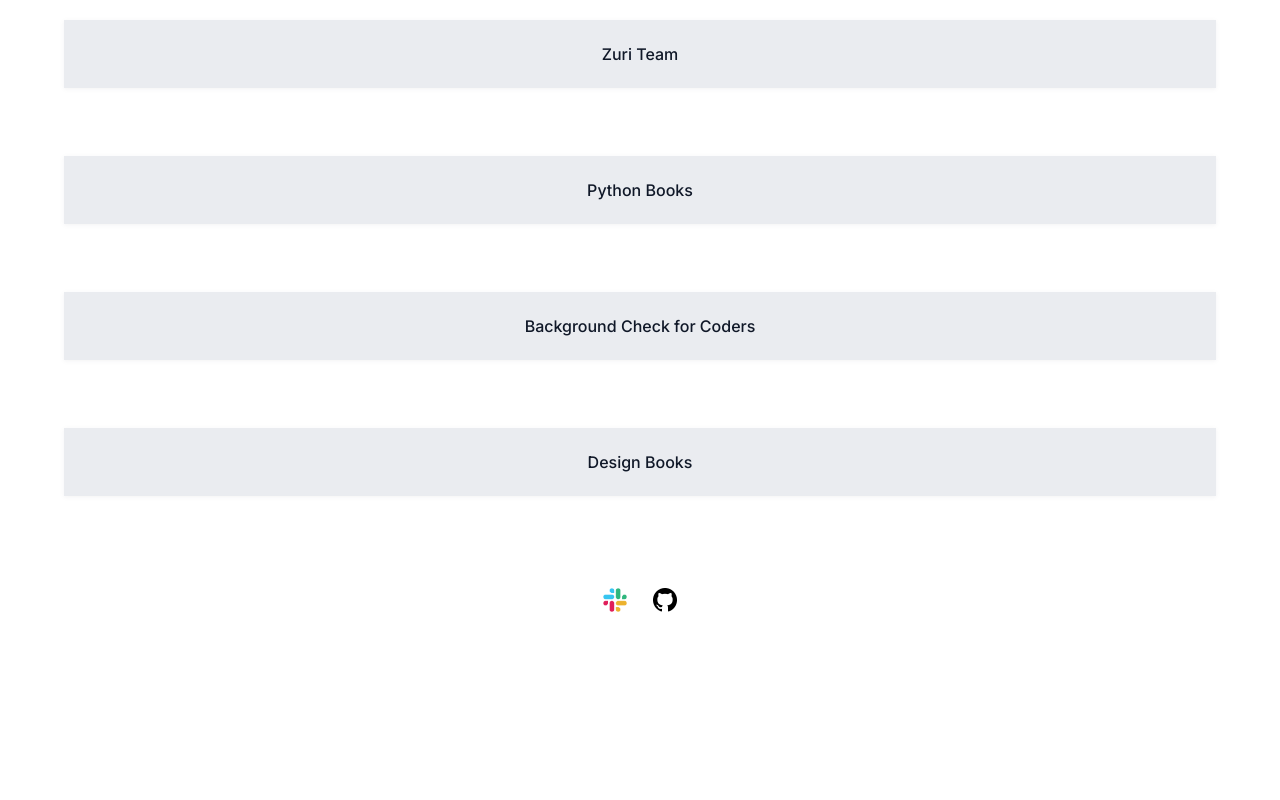
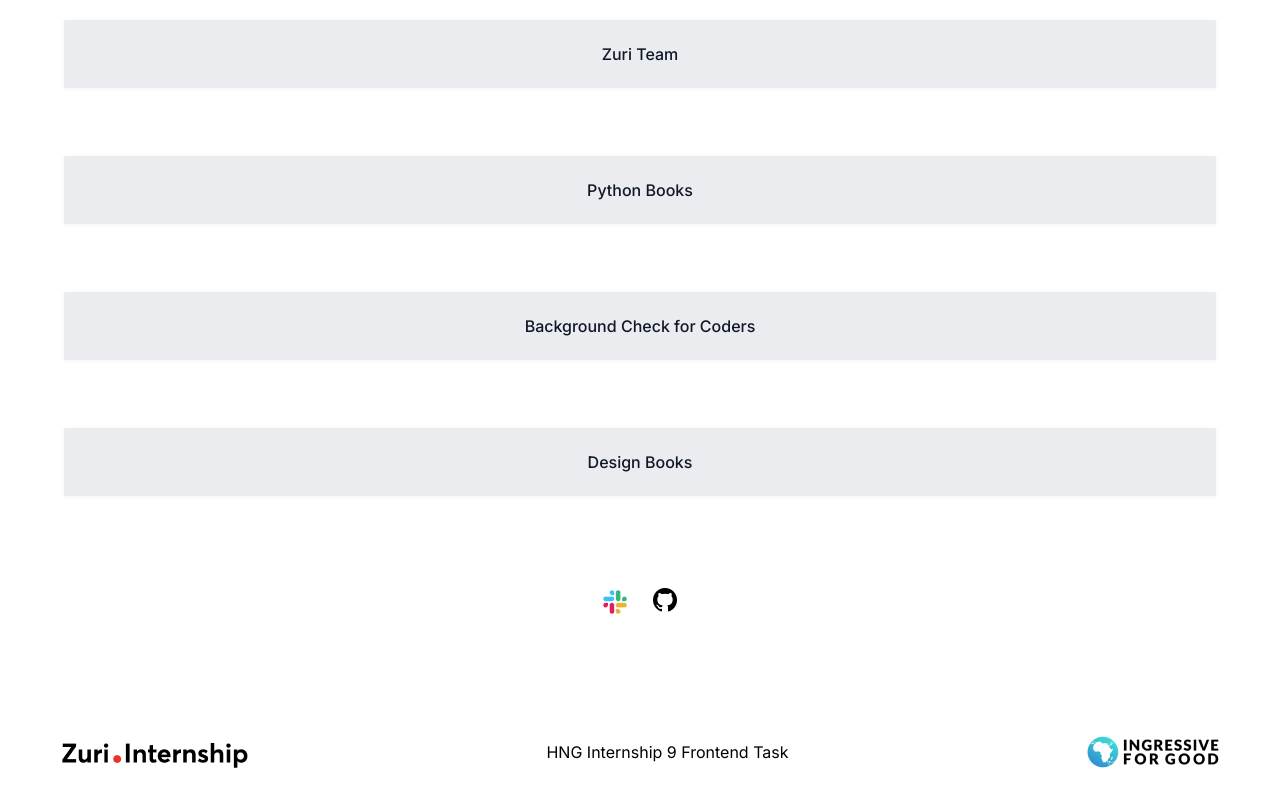
Before and after one commit to Bill-Adepoju/Simple-Links-Tracker, a React (Vite) app in the folder Dashboard task/: page / in a window 1280 px wide. Shown: the part 460-1260 px from the top of the page. Before the commit the page ends 1096 px from the top, so only its background shows below. Built offline with nearby package versions, Linux system fonts and the light colour scheme.

Commit message:
Add footer section

```diff
--- a/Dashboard task/src/App.jsx
+++ b/Dashboard task/src/App.jsx
@@ -1,15 +1,20 @@
 import './App.css'
+
+// importing components
 import Profile from './components/Profile'
 import Links from './components/Links'
 import Social from './components/Social'
+import Footer from './components/Footer'
 
 function App() {
 
   return (
     <div className="App">
+      {/* rendering all the components in the app component  */}
       <Profile />
       <Links />
       <Social />
+      <Footer />
 
     </div>
   )
--- /dev/null
+++ b/Dashboard task/src/components/Footer.jsx
@@ -0,0 +1,14 @@
+import ingressiveLogo from "../images/ingressive.png"
+import zuriLogo from "../images/zuri.png"
+
+// importing the necessary images
+
+export default function Footer(){
+    return(
+        <div className="footerWrap">
+            <img src={zuriLogo} alt="zuri logo" className="zuri-logo"/>
+            <p className="footer-text">HNG Internship 9 Frontend Task</p>
+            <img src={ingressiveLogo} alt="ingressive4good"  className="ingressive-logo"/>
+        </div>
+    )
+}
--- a/Dashboard task/src/components/Social.jsx
+++ b/Dashboard task/src/components/Social.jsx
@@ -5,7 +5,7 @@ export default function Social(){
     return(
         <div className="social-wrapper">
             <img src={slackImg} alt="slack logo" className="social-logo"/>
-            <img src={githubImg} alt="github logo" className="social-logo"/>
+            <a href="https://github.com/Bill-Adepoju"><img src={githubImg} alt="github logo" className="social-logo"/></a>
         </div>
     )
 }
--- a/Dashboard task/src/index.css
+++ b/Dashboard task/src/index.css
@@ -57,3 +57,13 @@
   height: 1.5rem;
   width: 1.5rem;
 }
+
+.footerWrap{
+  display: flex;
+  gap: 18.6rem;
+  align-items: center;
+  justify-content: center;
+  padding: 2rem;
+  margin-top: 4rem;
+  font-weight: 400;
+}
```
Also changed, not shown: Dashboard task/src/images/zuri.png.
